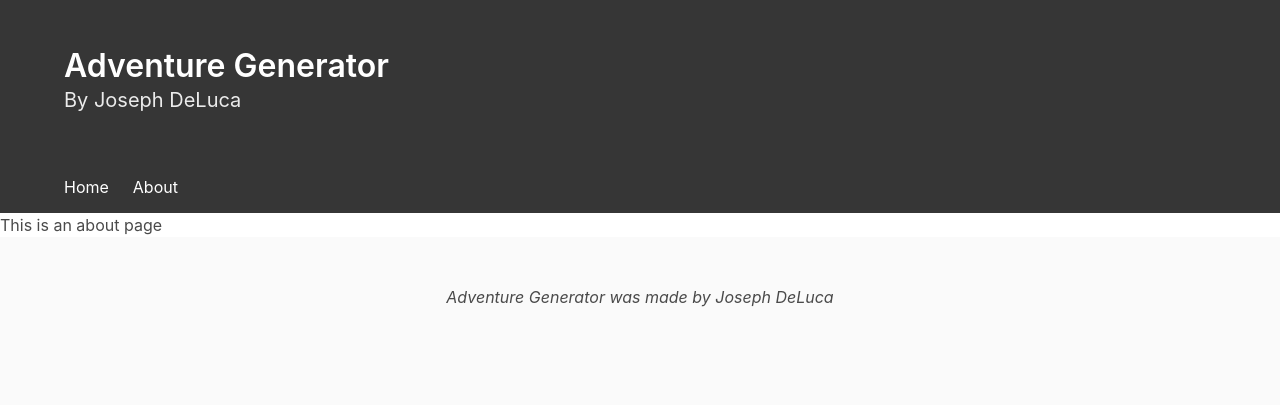
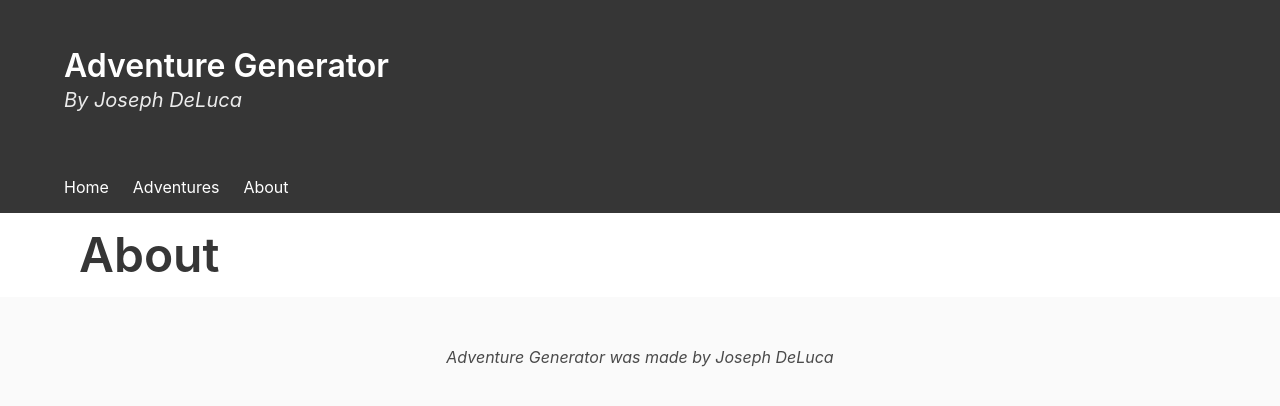
Before and after one commit to DeLucaJ/adventure-generator, a Vue app: page /#/about in a window 1280 px wide. Shown: the top 406 px of the page. Built offline with nearby package versions, Linux system fonts and the light colour scheme.

Commit message:
Adds some basic UI

```diff
--- a/src/App.vue
+++ b/src/App.vue
@@ -1,12 +1,8 @@
 <template>
   <div id="app">
     <AppHeader/>
-    <!-- <div id="nav">
-      <router-link to="/">Home</router-link> |
-      <router-link to="/about">About</router-link>
-    </div> -->
     <router-view/>
-    <AppFooter/>
+    <AppFooter style="bottom: 0"/>
   </div>
 </template>
 
@@ -26,5 +22,11 @@ export default class App extends Vue {
 </script>
 
 <style>
+html, body {
+  height: 100%;
+}
 
+.page {
+  padding: 15px;
+}
 </style>
--- a/src/components/AppHeader.vue
+++ b/src/components/AppHeader.vue
@@ -6,7 +6,7 @@
           Adventure Generator
         </h1>
         <h2 class="subtitle">
-          By Joseph DeLuca
+          <em>By Joseph DeLuca</em>
         </h2>
       </div>
     </div>
@@ -15,6 +15,7 @@
         <b-navbar>
           <template slot='start'>
             <b-navbar-item tag="router-link" :to="{ path: '/'}">Home</b-navbar-item>
+            <b-navbar-item tag="router-link" :to="{ path: '/adventure-viewer'}">Adventures</b-navbar-item>
             <b-navbar-item tag="router-link" :to="{ path: '/about'}">About</b-navbar-item>
           </template>
         </b-navbar>
--- a/src/router.ts
+++ b/src/router.ts
@@ -17,6 +17,11 @@ const routes = [
     // this generates a separate chunk (about.[hash].js) for this route
     // which is lazy-loaded when the route is visited.
     component: () => import(/* webpackChunkName: "about" */ './views/About.vue')
+  },
+  {
+    path: '/adventure-viewer',
+    name: 'adventure-viewer',
+    component: () => import(/* webpackChunkName: "adventure-viewer" */ './views/AdventureViewer.vue')
   }
 ]
 
--- a/src/views/About.vue
+++ b/src/views/About.vue
@@ -1,5 +1,5 @@
 <template>
-  <div class="about">
-    <h1>This is an about page</h1>
-  </div>
+  <section class="page container">
+    <h1 class="title is-1">About</h1>
+  </section>
 </template>
--- /dev/null
+++ b/src/views/AdventureViewer.vue
@@ -0,0 +1,12 @@
+<template>
+  <section class="page container">
+    <div class="columns">
+      <div class="column is-one-fifth">
+        <div class="notification"><strong>Adventure Menu</strong></div>
+      </div>
+      <div class="column">
+        <div class="notification"><strong>Adventure Viewer</strong></div>
+      </div>
+    </div>
+  </section>
+</template>
```
Also changed, not shown: src/views/Home.vue (+4 -3 lines), src/components/AppFooter.vue (line endings or trailing spaces).
